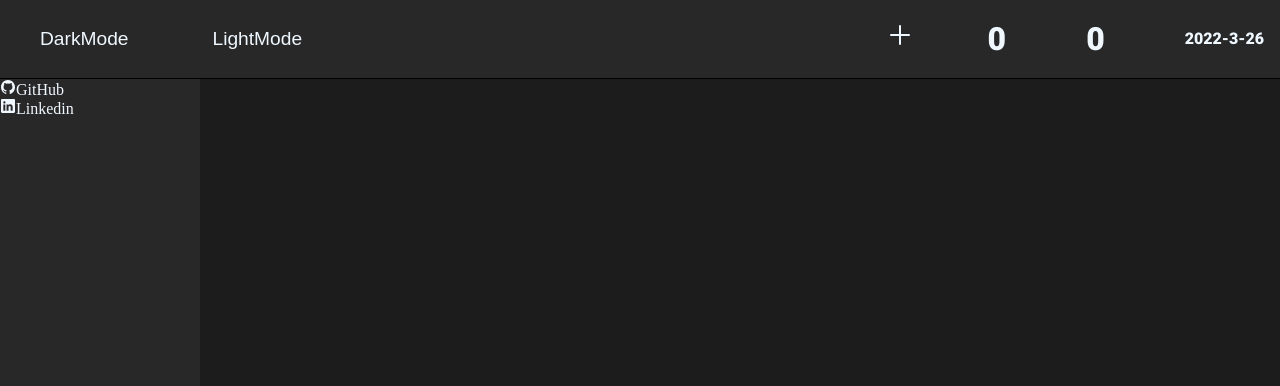
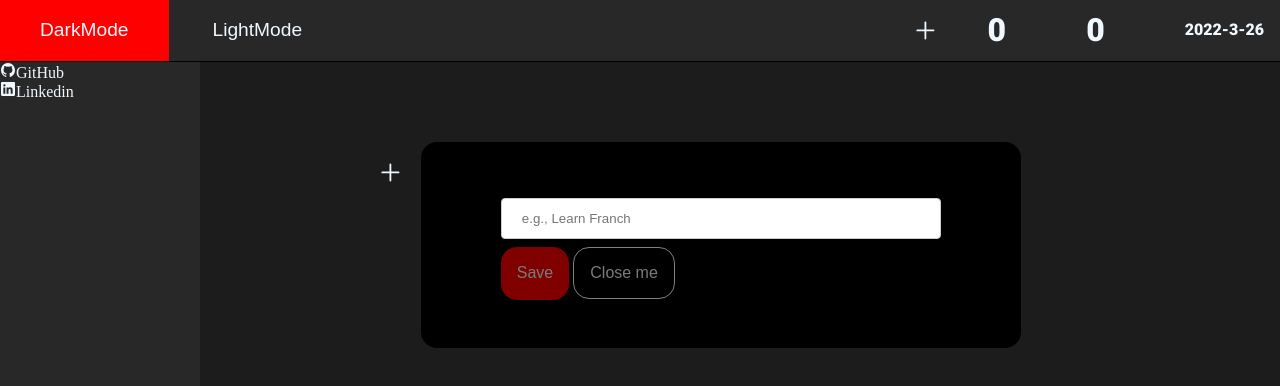
Before and after one commit to DavidPopa/Notes-App, a plain HTML site: page index.html in a window 1280 px wide. Both pictures are taken after a click on the button 899 px from the left and 39 px from the top of the page. Drawn offline with nearby package versions, Linux system fonts and the light colour scheme.

Commit message:
modal created

```diff
--- a/index.html
+++ b/index.html
@@ -32,7 +32,7 @@
           <button type="button" class="lightmode">LightMode</button>
         </div>
         <div class="data-todo">
-          <button type="button" class="add-todo size">
+          <button type="button" class="open-modal size">
             <ion-icon name="add-outline"></ion-icon>
           </button>
           <div class="count">
@@ -58,7 +58,28 @@
             </ul>
           </div>
           <div class="main_content">
-            <div class="todo"></div>
+            <div class="todo">
+              <div class="add-task">
+                <button type="button" class="open-modal">
+                  <ion-icon name="add-outline"></ion-icon>
+                </button>
+              </div>
+            </div>
+            <div class="append-todo"></div>
+          </div>
+          <div class="modal-container active" id="modal-container">
+            <div class="modal">
+              <form action="#">
+                <input
+                  type="text"
+                  id="todo"
+                  name="todo"
+                  placeholder="e.g., Learn Franch"
+                />
+              </form>
+              <button type="submit" class="save">Save</button>
+              <button type="button" class="close">Close me</button>
+            </div>
           </div>
         </div>
       </section>
--- a/script.js
+++ b/script.js
@@ -1,3 +1,7 @@
+const closeModal = document.querySelector(".close");
+const openModal = document.querySelectorAll(".open-modal");
+const modalContainer = document.getElementById("modal-container");
+
 const dateToday = function () {
   let today = new Date();
   let date =
@@ -5,3 +9,12 @@ const dateToday = function () {
   document.getElementById("counter").innerHTML = date;
 };
 dateToday();
+
+closeModal.addEventListener("click", () => {
+  modalContainer.classList.add("active");
+});
+openModal.forEach((elem) => {
+  elem.addEventListener("click", () => {
+    modalContainer.classList.remove("active");
+  });
+});
--- a/style.css
+++ b/style.css
@@ -40,8 +40,7 @@ body {
   padding: 0 5rem;
 }
 .darkmode,
-.lightmode,
-.add-todo {
+.lightmode {
   padding: 1.2rem 2.5rem;
   text-decoration: none;
   border: none;
@@ -51,8 +50,7 @@ body {
   transition: 0.3s all;
 }
 .darkmode:hover,
-.lightmode:hover,
-.add-todo:hover {
+.lightmode:hover {
   background-color: red;
 }
 .size {
@@ -96,3 +94,84 @@ body {
   text-transform: none;
   color: aliceblue;
 }
+
+/**************************** Task ****************************/
+
+.add-task {
+  display: flex;
+  align-items: center;
+  justify-content: center;
+  margin-top: 5rem;
+  margin-left: 10rem;
+}
+.open-modal {
+  display: flex;
+  align-items: center;
+  justify-content: center;
+  text-decoration: none;
+  border: none;
+  font-size: 1.8rem;
+  background-color: inherit;
+  color: aliceblue;
+  transition: 0.3s all;
+  border-radius: 50%;
+  padding: 1rem 1rem;
+}
+.open-modal:hover {
+  color: aliceblue;
+  background-color: red;
+}
+
+/**************************** Open modal ****************************/
+.modal-container {
+  background-color: black;
+  border: 1px;
+  border-radius: 1rem;
+  margin-top: 5rem;
+  opacity: 1;
+  transition: 0.3s all;
+}
+.modal-container.active {
+  opacity: 0;
+}
+.modal {
+  padding: 3rem 5rem;
+  width: 600px;
+  max-width: 100%;
+}
+input[type="text"] {
+  width: 100%;
+  padding: 12px 20px;
+  margin: 8px 0;
+  display: inline-block;
+  border: 1px solid #ccc;
+  border-radius: 4px;
+  box-sizing: border-box;
+}
+.save {
+  padding: 1.1rem 1rem;
+  text-decoration: none;
+  border: none;
+  font-size: 1rem;
+  background-color: red;
+  opacity: 0.5;
+  color: aliceblue;
+  border-radius: 1rem;
+  transition: 0.3s all;
+}
+.close {
+  padding: 1rem 1rem;
+  border: 1px solid white;
+  font-size: 1rem;
+  background-color: black;
+  color: aliceblue;
+  opacity: 0.5;
+  border-radius: 1rem;
+  transition: 0.3s all;
+}
+.save:hover {
+  opacity: 1;
+}
+.close:hover {
+  opacity: 1;
+}
```
